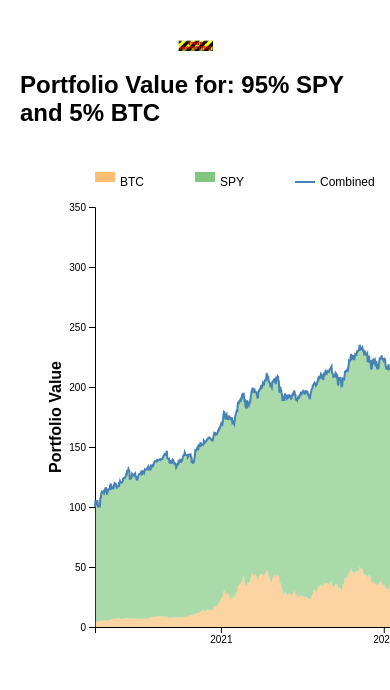
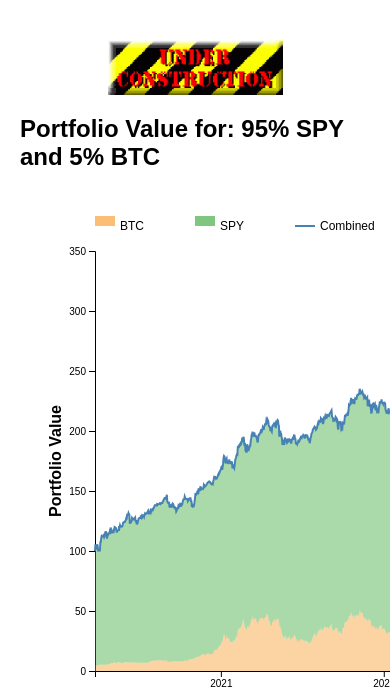
Before and after one commit to Vinnie117/onchain-analytics, a FastAPI app: page / in a window 390 px wide; the page is wider, and only the part inside the window is pictured. Shown: the top 690 px of that part. Run offline with FastAPI, Linux system fonts and the light colour scheme.

Commit message:
adjust banner for small screens

```diff
--- a/main.py
+++ b/main.py
@@ -49,6 +49,7 @@
     try:
         # Compute portfolio max drawdown
         df = compute_portfolio_dd(alloc.spy_start, alloc.btc_start, window_size=30)
+        print(df)
         # Convert DataFrame to JSON
         json_data = df.to_json(orient='records', date_format='iso')
         return JSONResponse(content={"status": "success", "data": json.loads(json_data)})
--- a/static/css/style.css
+++ b/static/css/style.css
@@ -1,3 +1,16 @@
+.responsive-banner {
+    width: 10%;                  /* default width for large screens */
+    max-width: 100%;
+    display: block;
+    margin: 20px auto 0 auto;
+}
+
+@media (max-width: 600px) {      /* Adjust width on screens smaller than 600px */
+    .responsive-banner {
+        width: 50%;              /* increase width for mobile screens */
+    }
+}
+
 body {
     margin: 0;
     padding: 20px;
--- a/templates/index.html
+++ b/templates/index.html
@@ -13,7 +13,7 @@
 </head>
 <body>
 
-    <img src="static/banner.gif" alt="Banner" style="width: 10%; max-width: 100%; display: block; margin: 0 auto; margin-top: 20px;">
+    <img src="static/banner.gif" alt="Banner" class="responsive-banner">
 
     <h2 id="pfvalue-heading">Portfolio Value for: </h2>
     <div class="container">
```
